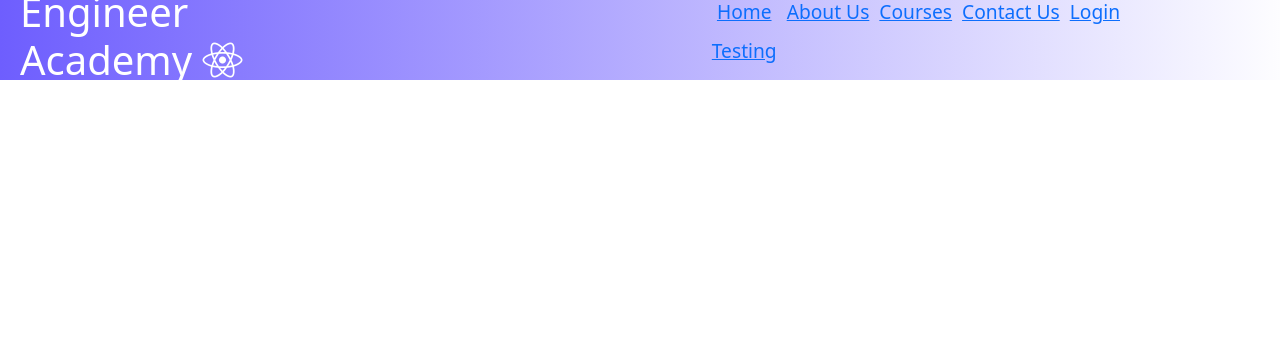
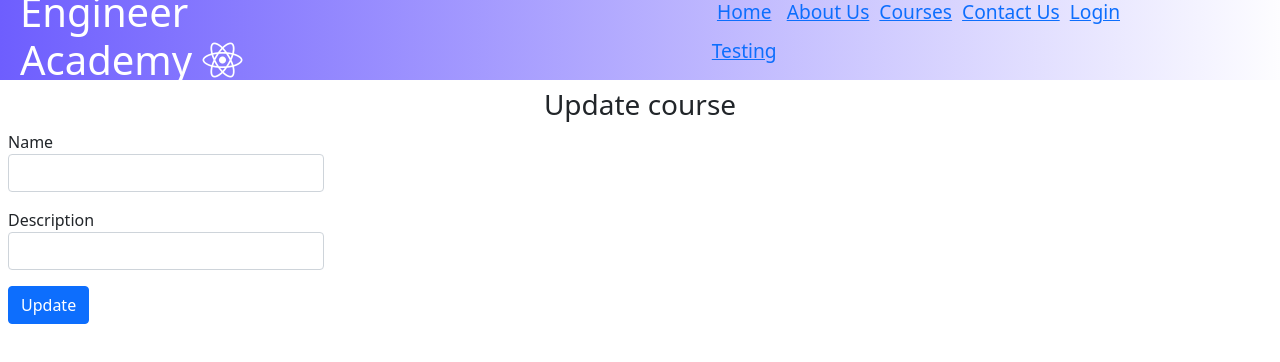
Before and after one commit to digitalbangash1/Project-FrontEnd, a React (Create React App) app: page /courses/1/update in a window 1280 px wide. Shown: the top 362 px of the page. Built offline with nearby package versions, Linux system fonts and the light colour scheme; no server answers.

Commit message:
update/create courses done

```diff
--- a/src/App.js
+++ b/src/App.js
@@ -7,6 +7,8 @@ import Home from './components/Home/Home';
 import Testing from './components/testing';
 import Login from "./components/login/login";
 import CoursesTemplate from "./pages/coursesTemplate";
+import CourseCreate from './components/Courses/CourseCreate';
+import CourseUpdate from './components/Courses/CourseUpdate';
 
 
 function App() {
@@ -16,6 +18,8 @@ function App() {
 
             <Routes>
                 <Route path="/courses" element={<CourseList/>}/>
+                <Route path="/courses/new" element={<CourseCreate/>}/>
+                <Route path="/courses/:courseId/update" element={<CourseUpdate/>}/>
                 <Route path="/courses/:courseId" element={<CourseDetails/>}/>
                 <Route path="/testing" element={<Testing/>}/>
                 <Route path="/coursestemplate" element={<CoursesTemplate/>}/>
--- a/src/api/coursesApi.js
+++ b/src/api/coursesApi.js
@@ -4,3 +4,18 @@ export function getCourse(id){
     const response = axiosInstance.get(`/courses/${id}`);
     return response;
 }
+
+export function getCourses(){
+    const response = axiosInstance.get(`/courses`);
+    return response;
+}
+
+export function createCourse(course){
+    const response = axiosInstance.post(`/courses`, course);
+    return response;
+}
+
+export function updateCourse(id, course){
+    const response = axiosInstance.put(`/courses/${id}`, course);
+    return response;
+}
--- /dev/null
+++ b/src/components/Courses/CourseCreate.js
@@ -0,0 +1,73 @@
+import React, { Component } from "react";
+import { useState } from "react";
+import { createCourse } from '../../api/coursesApi';
+
+export default function CourseCreate() {
+
+    const [values, setValues] = useState({
+        name: '',
+        description: ''
+    })
+    const [submitted, setSubmitted] = useState(false);
+
+    const handleNameChange = (event) => {
+        event.persist();
+        setValues((values) => ({
+            ...values,
+            name: event.target.value,
+        }));
+    };
+    const handleDescriptionChange = (event) => {
+        event.persist();
+        setValues((values) => ({
+            ...values,
+            description: event.target.value,
+        }));
+    };
+
+    const handleSubmit = (event) => {
+        event.preventDefault();
+        console.log(values);
+
+        if (!values.name || !values.description) {
+            console.log('Both name and description are required');
+            return;
+        }
+
+        const promise = createCourse(values);
+        promise.then(response => {
+            setValues({
+                name: '',
+                description: ''
+            })
+            console.log("Course created");
+        });
+    }
+
+    return (
+        <div class="p-2">
+            <h3 align={"center"}>
+                Create course
+            </h3>
+
+            <form onSubmit={handleSubmit}>
+                <div class="mb-3">
+                    <label>Name</label>
+                    <input type="text" class="form-control w-25"
+                        value={values.name}
+                        onChange={handleNameChange}
+                    />
+                </div>
+                <div class="mb-3">
+                    <label>Description</label>
+                    <input type="text" class="form-control w-25"
+                        value={values.description}
+                        onChange={handleDescriptionChange}
+                    />
+                </div>
+                <button type="submit" class="btn btn-primary">Create</button>
+            </form>
+
+        </div>
+    )
+}
--- a/src/components/Courses/CourseDetails.js
+++ b/src/components/Courses/CourseDetails.js
@@ -11,8 +11,8 @@ export default function CourseDetails() {
   const [course, setCourse] = useState(null);
 
   useEffect(() => {
-    const request = getCourse(courseId);
-    request.then(response => {
+    const promise = getCourse(courseId);
+    promise.then(response => {
       const course = response.data;
       setCourse(course);
       console.log(course);
--- a/src/components/Courses/CourseList.js
+++ b/src/components/Courses/CourseList.js
@@ -1,34 +1,56 @@
 import React, { useEffect, useState } from 'react';
-import { Link } from 'react-router-dom';
-import axios from 'axios';
+import { Link, useNavigate } from 'react-router-dom';
+import { getCourses } from '../../api/coursesApi';
 
 export default function CourseList() {
 
-    const url = "https://localhost:7109/courses";
-    const [courses, setCourses] = useState([]); //hook
+    const navigate = useNavigate();
+    const [courses, setCourses] = useState([]);
 
     useEffect(() => {
-        const request = axios.get(url);
-        request.then(response => {
+        const promise = getCourses();
+        promise.then(response => {
             const courses = response.data;
             setCourses(courses);
-            console.log(courses);
         });
     }, []);
 
+    const addNewCourse = () => {
+        navigate('/courses/new')
+    };
+
     return (
-        <div>
-            <h2>Courses list</h2>
-            <ul>
+        <div class="p-2">
+            <div class="d-flex justify-content-between">
+                <h2>Courses</h2>
+                <button type="button" class="btn btn-primary" onClick={addNewCourse}>New</button>
+            </div>
+            <table class="table table-striped">
+                <thead>
+                    <tr>
+                        <th>Name</th>
+                        <th>Description</th>
+                        <th>Actions</th>
+                    </tr>
+                </thead>
+                <tbody>
                     {
                         courses.map((course, index) => {
                             return (
-                            <li key={index}>
+                                <tr key={index}>
+                                    <td>
                                         <Link to={`/courses/${course.id}`}>{course.name}</Link>
-                            </li>)
+                                    </td>
+                                    <td>{course.description}</td>
+                                    <td>
+                                        <Link to={`/courses/${course.id}/update`}>Update</Link>
+                                        <Link style={{ marginLeft: 10 }} to={`/courses/${course.id}/delete`}>Delete</Link>
+                                    </td>
+                                </tr>)
                         })
                     }
-            </ul>
+                </tbody>
+            </table>
         </div>
     );
 }
--- /dev/null
+++ b/src/components/Courses/CourseUpdate.js
@@ -0,0 +1,82 @@
+import React, { Component, useEffect } from "react";
+import { useState } from "react";
+import { updateCourse, getCourse } from '../../api/coursesApi';
+import {
+    useParams
+} from "react-router-dom";
+
+export default function CourseUpdate() {
+
+    const { courseId } = useParams();
+    const [values, setValues] = useState({
+        name: '',
+        description: ''
+    })
+    const [submitted, setSubmitted] = useState(false);
+
+    useEffect(() => {
+        console.log('courseId', courseId);
+        const promise = getCourse(courseId);
+        promise.then(response => {
+            const course = response.data;
+            setValues(course);
+        });
+    }, []);
+
+    const handleNameChange = (event) => {
+        event.persist();
+        setValues((values) => ({
+            ...values,
+            name: event.target.value,
+        }));
+    };
+    const handleDescriptionChange = (event) => {
+        event.persist();
+        setValues((values) => ({
+            ...values,
+            description: event.target.value,
+        }));
+    };
+
+    const handleSubmit = (event) => {
+        event.preventDefault();
+        console.log(values);
+
+        if (!values.name || !values.description) {
+            console.log('Both name and description are required');
+            return;
+        }
+
+        const promise = updateCourse(courseId, values);
+        promise.then(response => {
+            console.log("Course updated");
+        });
+    }
+
+    return (
+        <div class="p-2">
+            <h3 align={"center"}>
+                Update course
+            </h3>
+
+            <form onSubmit={handleSubmit}>
+                <div class="mb-3">
+                    <label>Name</label>
+                    <input type="text" class="form-control w-25"
+                        value={values.name}
+                        onChange={handleNameChange}
+                    />
+                </div>
+                <div class="mb-3">
+                    <label>Description</label>
+                    <input type="text" class="form-control w-25"
+                        value={values.description}
+                        onChange={handleDescriptionChange}
+                    />
+                </div>
+                <button type="submit" class="btn btn-primary">Update</button>
+            </form>
+
+        </div>
+    )
+}
```
Lines whose indentation alone changed are shown as unchanged.
